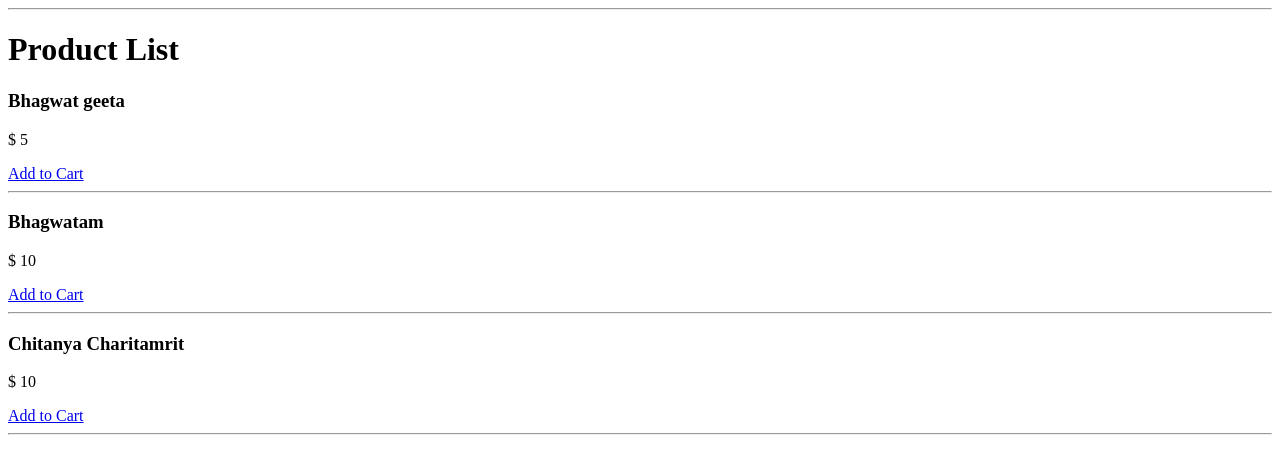
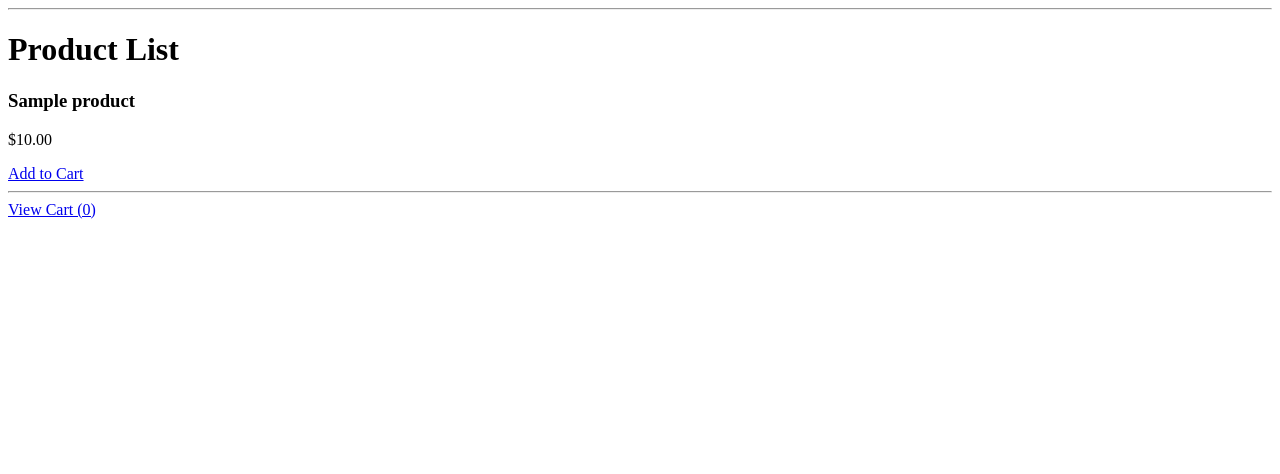
Before and after one commit to Prabinthapadev/Django, a Django app: page / in a window 1280 px wide. Shown: the part 46-520 px from the top of the page. Run offline with Django 5.2, Linux system fonts and the light colour scheme; tables that the repository leaves empty hold one stand-in row (values such as "Sample post").

Commit message:
updated code

```diff
--- a/appdemo/ecommerce/models.py
+++ b/appdemo/ecommerce/models.py
@@ -7,3 +7,21 @@ class User(models.Model):
 
     def __str__(self):
         return self.username
+
+class Product(models.Model):
+    name = models.CharField(max_length=100)
+    price = models.DecimalField(max_digits=10,decimal_places=2)
+
+    def __str__(self):
+        return self.name
+
+class CartItem(models.Model):
+    user = models.ForeignKey(User,on_delete=models.CASCADE)
+    product = models.ForeignKey(Product,on_delete=models.CASCADE)
+    quantity = models.PositiveIntegerField(default=1)
+
+    class Meta:
+        unique_together = ('user','product') #prevents duplicate
+
+    def total_price(self):
+        return self.product.price*self.quantity
--- a/appdemo/ecommerce/templates/product_list.html
+++ b/appdemo/ecommerce/templates/product_list.html
@@ -1,28 +1,15 @@
-
 {% extends 'base.html' %}
 
 {% block content %}
 <h1>Product List</h1>
+{% for product in products %}
 <div>
-        <h3>Bhagwat geeta</h3>
-        <p>$ 5</p>
-        <a href="{% url 'add_to_cart' 1 %}">Add to Cart</a>
+    <h3>{{ product.name }}</h3>
+    <p>${{ product.price }}</p>
+    <a href="{% url 'add_to_cart' product.id %}">Add to Cart</a>
 </div>
 <hr>
-    <div>
-        <h3>Bhagwatam</h3>
-        <p>$ 10</p>
-        <a href="{% url 'add_to_cart' 2 %}">Add to Cart</a>
-    </div>
-    <hr>
-    <div>
-        <h3>Chitanya Charitamrit</h3>
-        <p>$ 10</p>
-        <a href="{% url 'add_to_cart' 2 %}">Add to Cart</a>
-    </div>
-    <hr>
-    {% if cart %}
-   <h1> <a href="{% url 'view_cart_details' %}">View Cart</a> </h1>
-    {% endif %}
+{% endfor %}
 
+<a href="{% url 'cart_page' %}">View Cart ({{ cart_count }})</a>
 {% endblock %}
--- a/appdemo/ecommerce/views.py
+++ b/appdemo/ecommerce/views.py
@@ -1,5 +1,6 @@
 from django.shortcuts import render,redirect
-from .models import User
+from .models import User , Product , CartItem
+from django.contrib.auth import authenticate,login as auth_login
 # Create your views here.
 def home(request):
     username = request.session.get('username')
@@ -16,19 +17,21 @@ def login(request):
         uname = request.POST.get('uname')
         pw = request.POST.get('pass')
 
-        # validating the data from database and storing in the session.
-        if User.objects.filter(username = uname,password = pw).exists():
-            request.session['username'] = uname
-            request.session['password'] = pw
+        # Authenticate user using Django's built-in method
+        user = authenticate(request, username=uname, password=pw)
 
-            return redirect('home')
+        if user is not None:
+            # Log the user in and create a session
+            auth_login(request, user)
+            return redirect('product_list')  # or 'cart_page' if you prefer
         else:
-            return render(request,'login.html',{
-                "error_msg":"Details didn't matched.",
-                })
+            # Invalid credentials
+            return render(request, 'login.html', {
+                'error_msg': "Username or password is incorrect."
+            })
 
-    return render(request,'login.html')
-
+    # GET request — show login form
+    return render(request, 'login.html')
 def signup(request):
     if request.method == 'POST':
         username = request.POST.get('uname')
@@ -53,30 +56,46 @@ def logout(request):
 # Now from here code for add_to_cart button
 
 def product_list(request):
+    products = Product.objects.all()
+    cart_count = CartItem.objects.filter(user = request.user).count() if request.user.is_authenticated else 0
     return render(request,'product_list.html',{
-        "cart_count":get_cart_count(request),
+        "products":products,
+        "cart_count":cart_count
     })
 
-def add_to_cart(request,product_id):
-    cart = request.session.get('cart')
+def add_to_cart(request, product_id):
+    if not request.user.is_authenticated:
+        return redirect('login')
 
-    if cart is None:
-        cart = {}
-        product_id = str(product_id)
-    if product_id in cart:
-        cart[product_id]+=1
-    else:
-        cart[product_id]= 1
-    request.session['cart'] = cart
+    product = Product.objects.get(id=product_id)
+    cart_item, created = CartItem.objects.get_or_create(user=request.user, product=product)
+
+    if not created:
+        cart_item.quantity += 1
+        cart_item.save()
+
     return redirect('product_list')
+    # if cart is None:
+    #     cart = {}
+    #     product_id = str(product_id)
+    # if product_id in cart:
+    #     cart[product_id]+=1
+    # else:
+    #     cart[product_id]= 1
+    # request.session['cart'] = cart
 
-def get_cart_count(request):
-    cart = request.session.get('cart',{})
-    return sum(cart.values())
+# def get_cart_count(request):
+#     cart = request.session.get('cart',{})
+#     return sum(cart.values())
 
 def cart_page(request):
-    cart = request.session.get('cart',{})
-    return render(request,'cart.html',{
-        "cart_items":cart,
-        "cart_count":get_cart_count(request),
+    if not request.user.is_authenticated:
+        return redirect('login')
+
+    cart_items = CartItem.objects.filter(user=request.user)
+    total_amount = sum(item.total_price() for item in cart_items)
+
+    return render(request, 'cart.html', {
+        'cart_items': cart_items,
+        'total_amount': total_amount,
     })
```
Also changed, not shown: appdemo/ecommerce/templates/cart.html (+12 -7 lines), appdemo/db.sqlite3, appdemo/ecommerce/migrations/0002_procuct_cartitem.py (added), appdemo/ecommerce/migrations/0003_rename_procuct_product.py (added). Lines whose indentation alone changed are shown as unchanged.
